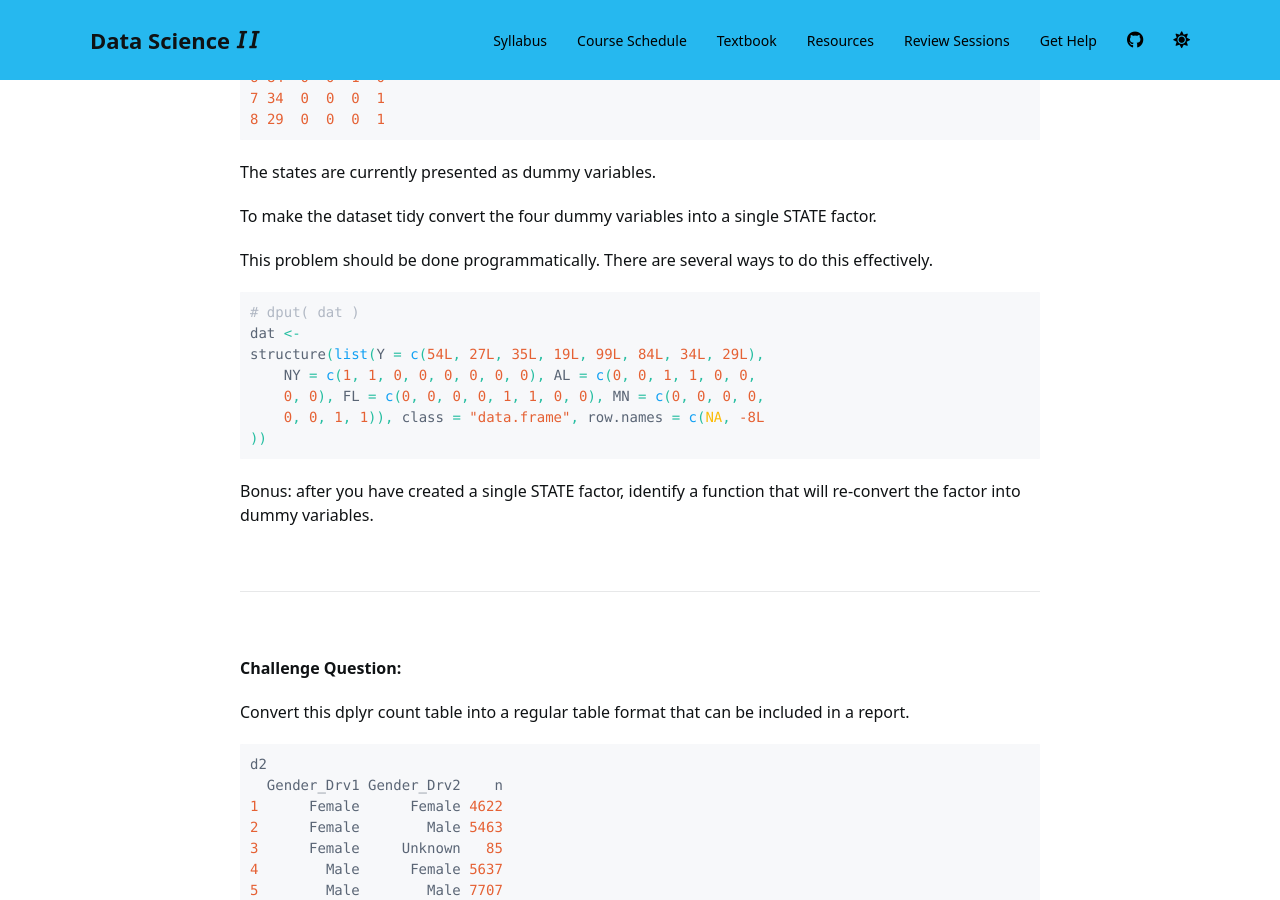
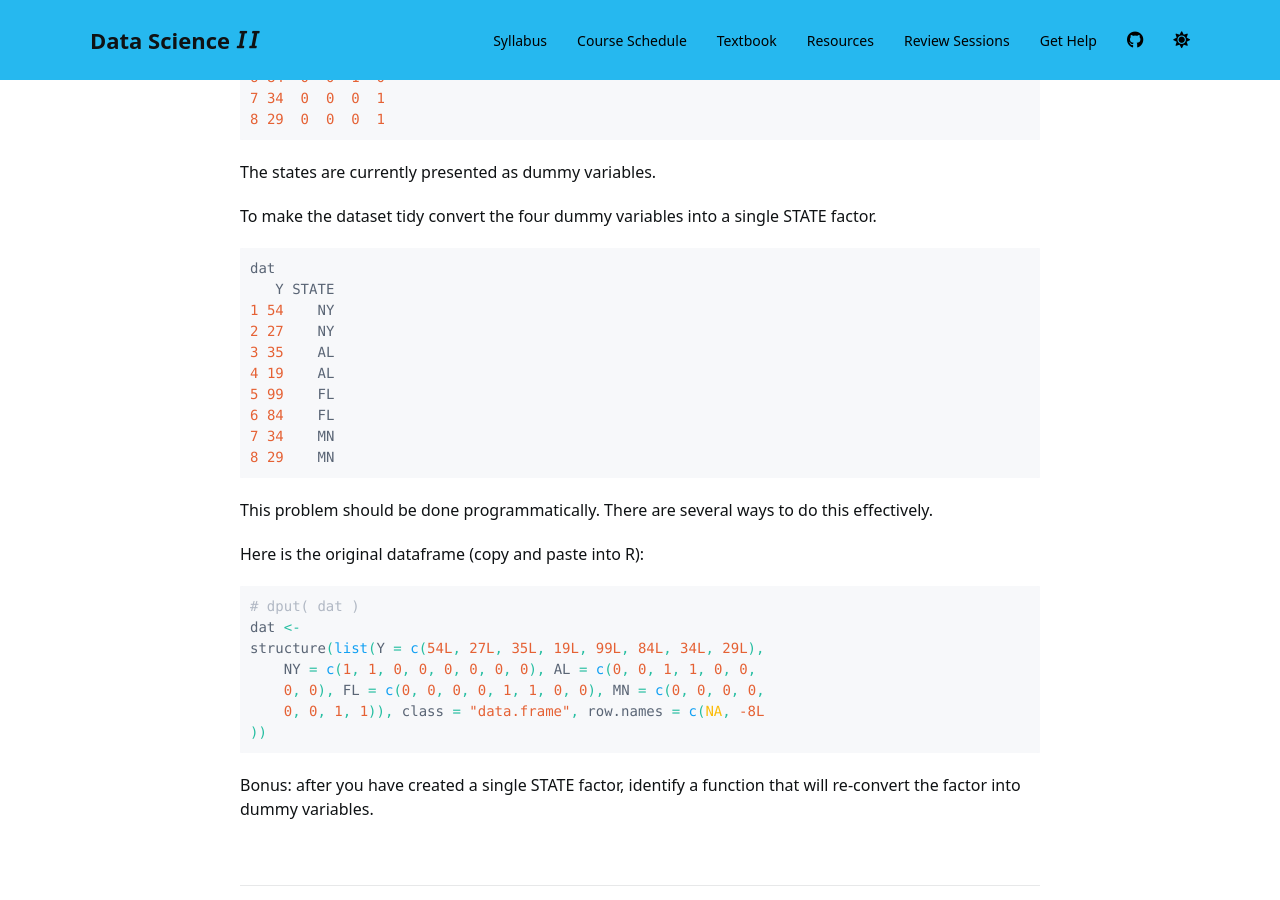
Before and after one commit to DS4PS/cpp-527-spr-2021, a Jekyll site: the page built from schedule.md, in a window 1280 px wide and 900 px high, scrolled down 55336 px. Built offline with Jekyll 4.4.1, drawn with Linux system fonts in a browser that asks for light colours; nearby versions of some CDN libraries; a script bundle is joined from its source files by our own code; library files that are not in the unit come from our copies; a style sheet for code colours, icons or effects is not loaded.

Commit message:
Update schedule.md

````diff
--- a/schedule.md
+++ b/schedule.md
@@ -2347,7 +2347,22 @@ The states are currently presented as dummy variables.
 
 To make the dataset tidy convert the four dummy variables into a single STATE factor.
 
+```r
+dat
+   Y STATE
+1 54    NY
+2 27    NY
+3 35    AL
+4 19    AL
+5 99    FL
+6 84    FL
+7 34    MN
+8 29    MN
+```
+
 This problem should be done programmatically. There are several ways to do this effectively.
+
+Here is the original dataframe (copy and paste into R):
 
 ```r
 # dput( dat )
````
